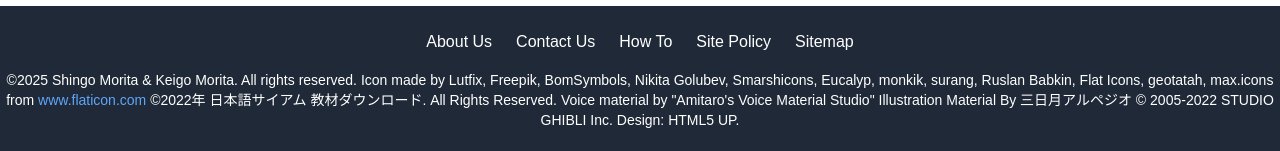
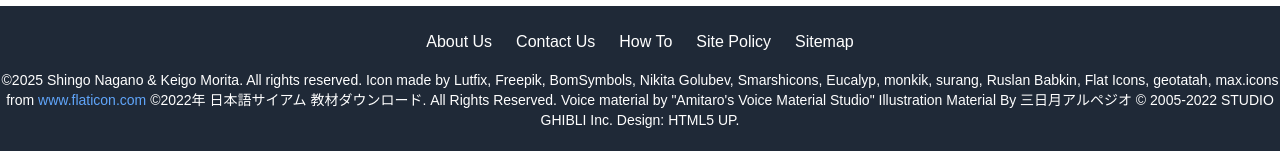
Before and after one commit to Shingo8843/skgojapanese-v2, a Next.js app: page / in a window 1280 px wide. Shown: the part 1195-1346 px from the top of the page. Built offline with nearby package versions, Linux system fonts and the light colour scheme.

Commit message:
Change Last Name

```diff
--- a/src/app/aboutus/page.js
+++ b/src/app/aboutus/page.js
@@ -112,7 +112,7 @@ export default function LandingPage() {
       <section className="space-y-16">
         {[
           {
-            name: "Shingo Morita",
+            name: "Shingo Nagano",
             role: "Project Leader / 守田真悟",
             image: "/images/shingo.JPEG",
             education: [
--- a/src/components/Footer.js
+++ b/src/components/Footer.js
@@ -25,10 +25,10 @@ export default function Footer() {
 
         {/* Copyright Text */}
         <div className="text-sm">
-          ©{ new Date().getFullYear() }{" "}
-           Shingo Morita & Keigo Morita. All rights reserved. Icon made by
-          Lutfix, Freepik, BomSymbols, Nikita Golubev, Smarshicons, Eucalyp,
-          monkik, surang, Ruslan Babkin, Flat Icons, geotatah, max.icons from{" "}
+          ©{new Date().getFullYear()} Shingo Nagano & Keigo Morita. All rights
+          reserved. Icon made by Lutfix, Freepik, BomSymbols, Nikita Golubev,
+          Smarshicons, Eucalyp, monkik, surang, Ruslan Babkin, Flat Icons,
+          geotatah, max.icons from{" "}
           <a
             href="https://www.flaticon.com"
             target="_blank"
@@ -37,9 +37,10 @@ export default function Footer() {
           >
             www.flaticon.com
           </a>{" "}
-          ©2022年 日本語サイアム 教材ダウンロード. All Rights Reserved. Voice material by
-          &quot;Amitaro&apos;s Voice Material Studio&quot; Illustration Material By 三日月アルペジオ
-          © 2005-2022 STUDIO GHIBLI Inc. Design: HTML5 UP.
+          ©2022年 日本語サイアム 教材ダウンロード. All Rights Reserved. Voice
+          material by &quot;Amitaro&apos;s Voice Material Studio&quot;
+          Illustration Material By 三日月アルペジオ © 2005-2022 STUDIO GHIBLI
+          Inc. Design: HTML5 UP.
         </div>
       </div>
     </footer>
```
